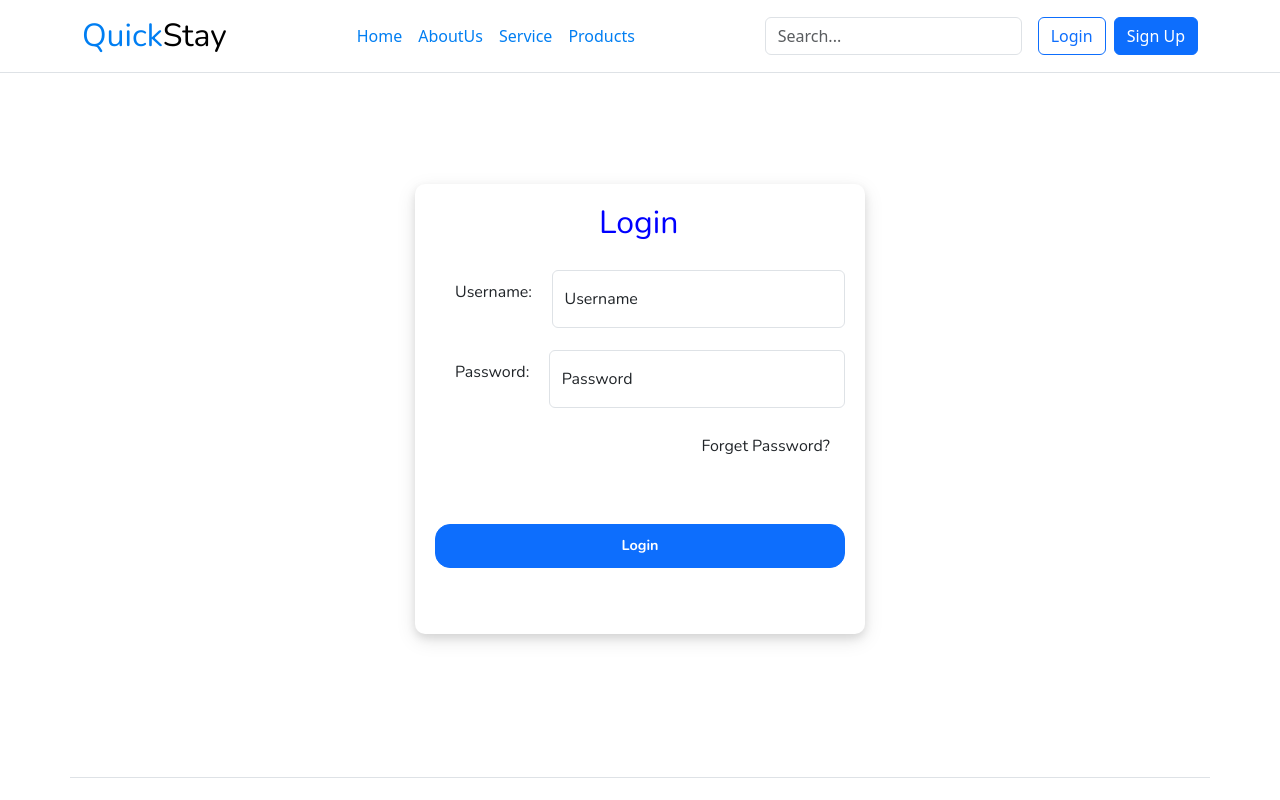
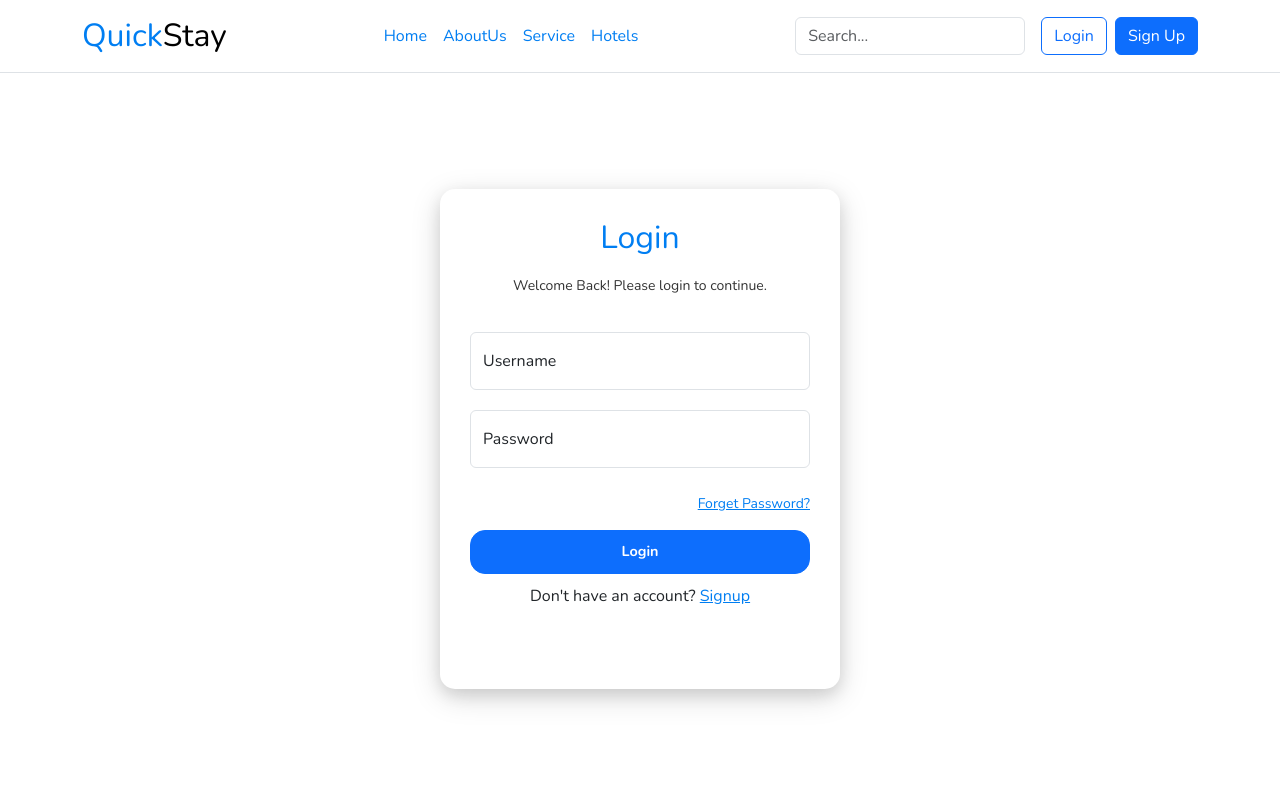
Before and after one commit to SiddharthPaudel/Hotel-Booking-, a React (Vite) app: page /login in a window 1280 px wide. Shown: the top 800 px of the page. Built offline with nearby package versions, Linux system fonts and the light colour scheme.

Commit message:
Added Loginpage

```diff
--- a/src/components/Header.css
+++ b/src/components/Header.css
@@ -14,6 +14,11 @@
   .header-container h1 {
     font-size: 2rem; /* Adjust font size as needed */
     margin: 0;
+    font-family: 'Nunito', sans-serif;
+  }
+
+  .header-container {
+
     font-family: 'Nunito', sans-serif;
   }
   /* Style the Quick Stay text */
--- a/src/components/Header.jsx
+++ b/src/components/Header.jsx
@@ -29,7 +29,7 @@ const Header = () => {
               <NavLink to="/customers" className="nav-link px-2 ">Service</NavLink>
             </li>
             <li>
-              <NavLink to="/products" className="nav-link px-2 ">Products</NavLink>
+              <NavLink to="/products" className="nav-link px-2 ">Hotels</NavLink>
             </li>
           </ul>
 
--- a/src/components/LoginPage.css
+++ b/src/components/LoginPage.css
@@ -1,56 +1,116 @@
+/* General Container Styling */
 .login-container {
   display: flex;
   flex-direction: column;
   justify-content: center;
   align-items: center;
-    height: 80vh;
+  height: 100vh;
   font-family: 'Nunito', sans-serif;
+  margin-top: -50px;
+
 }
 
-
-
-  /* Form container */
+/* Form Styling */
 .login-form {
   display: flex;
   flex-direction: column;
+  padding: 30px;
+  background-color: white;
+  border-radius: 15px;
+  box-shadow: 0 6px 15px rgba(0, 0, 0, 0.1), 0 8px 30px rgba(0, 0, 0, 0.15);
+  width: 100%;
+  max-width: 400px; /* Adjusted width */
+  min-height: 500px; /* Increased height for a longer form */
+}
+
+/* Form Header Styling */
+.head {
+  text-align: center;
+  color: #007EF2; /* Accent color */
+  margin-bottom: 10px;
+}
+
+/* Welcome Back Text */
+.welcome-back {
+  text-align: center;
+  margin-bottom: 20px; /* Space below the header */
+  font-size: 14px;
+  color: #333;
+}
+
+/* Input Containers */
+.input-container {
+  margin-bottom: 20px;
+}
+
+.form-floating {
+  width: 100%;
+}
+
+.form-control {
+  border-radius: 5px;
+  padding: 12px 15px;
+  font-size: 16px;
+  border: 1px solid #ccc;
+}
+
+/* Button Styling */
+.login-btn {
+  width: 100%;
+  padding: 12px;
+  font-size: 16px;
+  background-color: #007EF2; /* Primary button color */
+  border: none;
+  border-radius: 5px;
+  color: white;
+  font-weight: bold;
+  transition: background-color 0.3s ease, transform 0.3s ease;
+}
+
+.login-btn:hover {
+  background-color: #005bb5;
+  transform: translateY(-2px);
+}
+
+/* Forget Password Styling */
+.forget-container {
+  display: flex;
+  justify-content: flex-end;
+}
+
+.forget {
+  font-size: 14px;
+  color: #007EF2;
+  cursor: pointer;
+  text-decoration: underline;
+  margin-top: 5px;
+}
+
+/* Signup Link Styling */
+.signup-link {
+  text-align: center;
+  margin-top: 10px;
+}
+
+.signup-link-text {
+  color: #007EF2;
+  text-decoration: underline;
+  cursor: pointer;
+}
+
+/* Mobile Responsiveness */
+@media (max-width: 576px) {
+  .login-form {
     padding: 20px;
-    background-color: white;
-    border-radius: 10px;
-    box-shadow: 0 4px 8px rgba(0, 0, 0, 0.1), 0 6px 20px rgba(0, 0, 0, 0.1);
-    width: 450px;
-    height: 450px;
+    width: 90%;
+    max-width: 100%;
   }
-  .Username{
-    display: flex;
-    gap:5%;
-    align-items: center;
-    margin-top: 20px;
-    margin-left: 20px;
+
+  .head h2 {
+    font-size: 24px;
   }
-  .password{
-    margin-top: 20px;
-    display: flex;
-    gap:5%;
-    align-items: center;
-    margin-left: 20px;
+
+  .login-btn {
+    padding: 10px;
   }
-  .head{
- margin-left: 40%;
-
-    color: blue;
 }
-  .place{
-width: 100%;
-    height: 60px;
-  }
-  .login-btn{
-    /* width: 100px; */
-    margin-top: 50px;
-
-justify-items: center;
-
-
-  }
-.forget{
-    margin-left: 65%;
-}
--- a/src/components/LoginPage.jsx
+++ b/src/components/LoginPage.jsx
@@ -1,43 +1,59 @@
 import './LoginPage.css';
-const LoginPage=()=>{
-    return(
 
-        <div className="login-container">
+const LoginPage = () => {
+  return (
+    <div className="login-container">
       <form className="login-form">
         <div className="head">
           <h2>Login</h2>
         </div>
-        <div className="Username ">
-          <p>Username: </p>
-          <div className="form-floating place ">
+
+        {/* Welcome Back Text */}
+        <div className="welcome-back">
+          <p>Welcome Back! Please login to continue.</p>
+        </div>
+
+        <div className="input-container">
+          <div className="form-floating">
+            <input
+              type="text"
+              className="form-control"
+              id="floatingUsername"
+              placeholder="Enter your username"
+            />
+            <label htmlFor="floatingUsername">Username</label>
+          </div>
+        </div>
+
+        <div className="input-container">
+          <div className="form-floating">
             <input
               type="password"
-              className="form-control place"
+              className="form-control"
               id="floatingPassword"
-              placeholder="Enter your usernamw"
+              placeholder="Enter your password"
             />
-            <label>Username</label>
+            <label htmlFor="floatingPassword">Password</label>
           </div>
         </div>
-        <div className="password">
-          <p>Password:</p>
-          <div className="form-floating place ">
-            <input
-              type="password"
-              className="form-control "
-              id="floatingPassword"
-              placeholder="Enter your usernamw"
-            />
-            <label>Password</label>
-          </div>
+
+        <div className="forget-container">
+          <p className="forget">Forget Password?</p>
         </div>
-        <br/>
-        <p className="forget"> Forget Password?</p>
-        <button className="btn btn-primary login-btn" type="submit">Login</button>
+
+        <button className="btn btn-primary login-btn" type="submit">
+          Login
+        </button>
+
+        {/* Signup Redirection */}
+        <div className="signup-link">
+          <p>
+            Don't have an account? <a href="/signup" className="signup-link-text">Signup</a>
+          </p>
+        </div>
       </form>
     </div>
-    )
-
-}
+  );
+};
 
 export default LoginPage;
--- /dev/null
+++ b/src/components/SignUpPage.jsx
@@ -0,0 +1,5 @@
+const SignUpPage=()=>{
+    return<>
+    </>
+}
+export default SignUpPage;
--- a/src/pages/Home.css
+++ b/src/pages/Home.css
@@ -1,5 +1,26 @@
 body{
   background-color:white;
+  font-family: 'Nunito', sans-serif;
+}
+.explore-btn {
+  padding: 12px 30px;
+  font-size: 16px;
+  font-weight: bold;
+  background-color:white; /* Blue color */
+  color: #007EF2;
+  border: none;
+  border-radius: 50px; /* Rounded edges */
+  cursor: pointer;
+  transition: background-color 0.3s, transform 0.3s;
+}
+
+.explore-btn:hover {
+
+  transform: scale(1.05); /* Slight scale up effect on hover */
+}
+
+.explore-btn:focus {
+  outline: none; /* Removes the focus outline */
 }
 .image-container {
     position: relative;
--- a/src/pages/Home.jsx
+++ b/src/pages/Home.jsx
@@ -15,7 +15,7 @@ const Home = () => {
         <img src={Hom} alt="Welcome to the site" />
         <div className="search-bar-container">
           <h2>Book Perfect Stay for Your Vacation</h2>
-
+          <button className="explore-btn">Explore</button>
         </div>
       </div>
       <br/>
```
Lines whose indentation alone changed are shown as unchanged.
